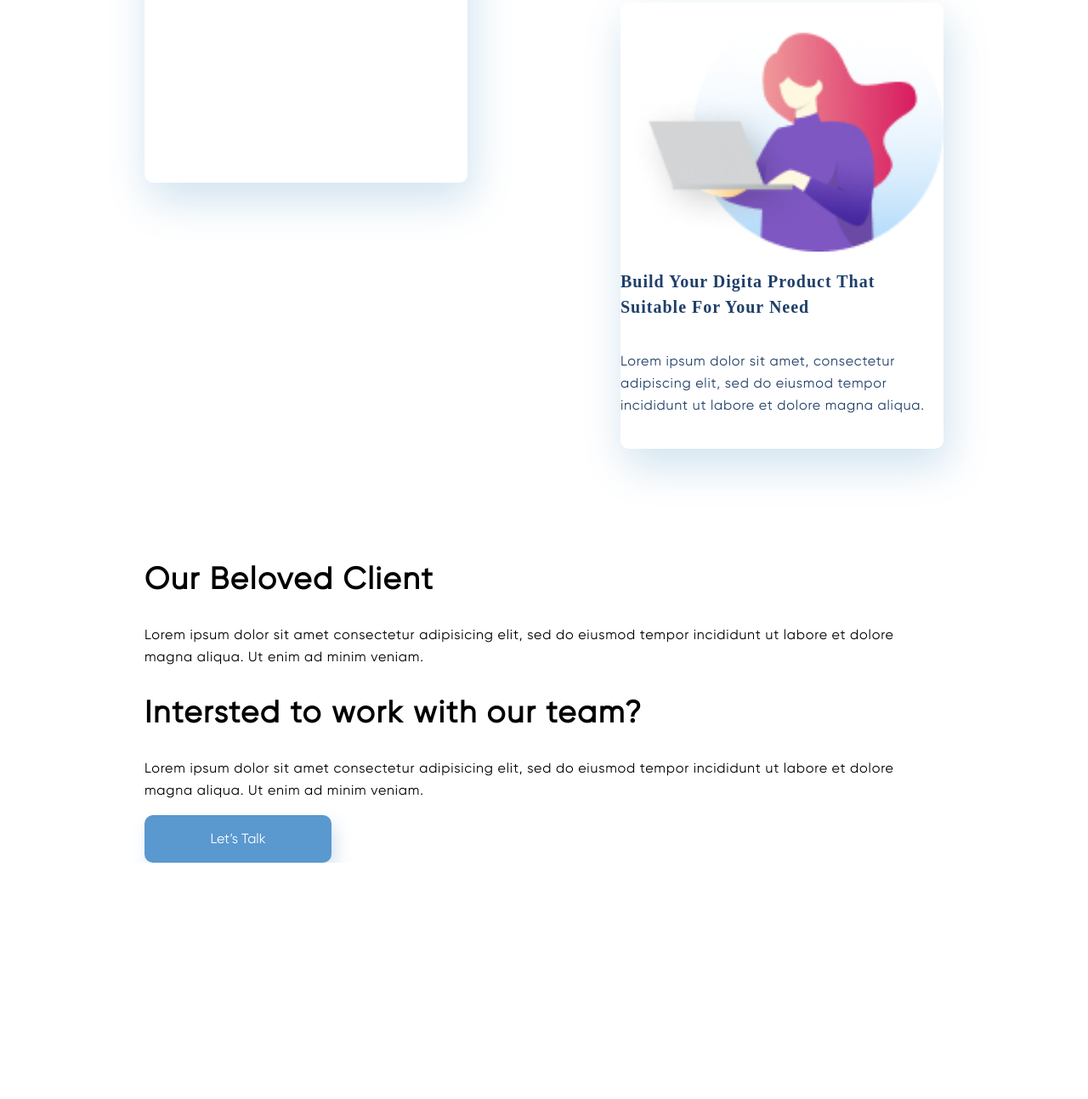
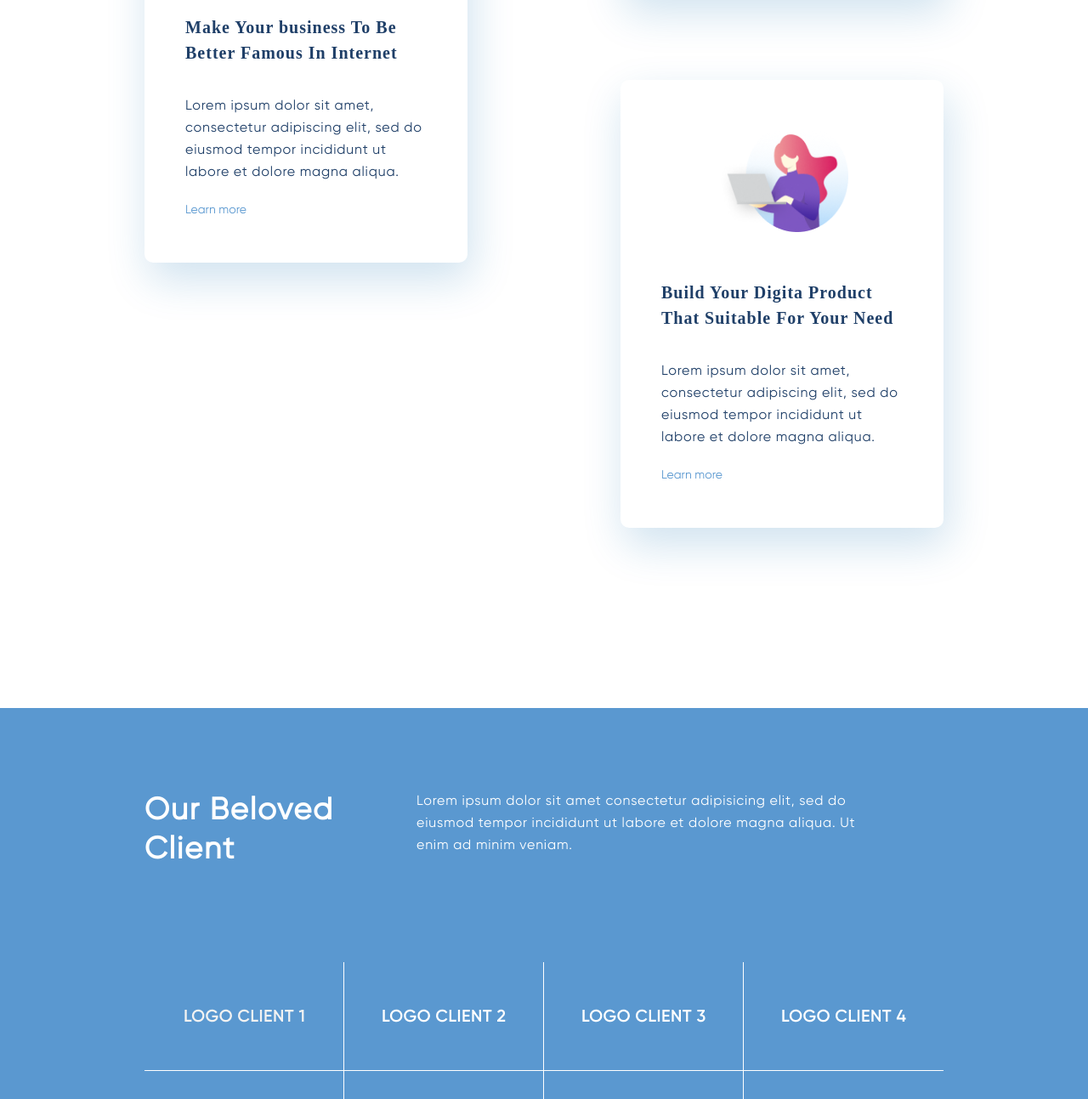
Before and after one commit to nat-gette/test-de-landingpage, a website: page src/index.html in a window 1280 px wide. Shown: the part 1507-2800 px from the top of the page at 85% size. Before the commit the page ends 2522 px from the top, so only its background shows below. Drawn offline with nearby package versions, Linux system fonts and the light colour scheme; files that its build step writes are made by us from their sources; files whose address does not match are found by name.

Commit message:
added seckond and third section(the main part of them)

```diff
--- a/src/index.html
+++ b/src/index.html
@@ -34,24 +34,24 @@
         <div class="about__infoBlock-section">
             <div class="about__infoBlock-column-left">
                 <div class=" about__infoBlock">
-                    <img class="about__infoBlock-img" src="img/about-first.png" alt="">
+                    <img class="about__infoBlock-img img-about-first" src="img/about-first.png" alt="">
                     <h3 class="about__infoBlock-title"> Make Your business To Be Better Famous In Internet </h3>
                     <p class="about__infoBlock-text infoP-text">Lorem ipsum dolor sit amet, consectetur adipiscing elit, sed do eiusmod tempor incididunt ut labore et dolore magna aliqua. </p>
-                    <link class="about__infoBlock-link" rel="stylesheet" href="">
+                    <a class="about__infoBlock-link" href="">Learn more</a>
                 </div>
             </div>
             <div class="about__infoBlock-column-right">
                 <div class=" about__infoBlock">
-                    <img class="about__infoBlock-img" src="img/about-second.png" alt="">
+                    <img class="about__infoBlock-img img-about-second" src="img/about-second.png" alt="">
                     <h3 class="about__infoBlock-title"> Bring Technology To Your Comfrotable Home </h3>
                     <p class="about__infoBlock-text infoP-text">Lorem ipsum dolor sit amet, consectetur adipiscing elit, sed do eiusmod tempor incididunt ut labore et dolore magna aliqua. </p>
-                    <link class="about__infoBlock-link" rel="stylesheet" href="">
+                    <a class="about__infoBlock-link" href="">Learn more</a>
                 </div>
                 <div class=" about__infoBlock">
-                    <img class="about__infoBlock-img" src="img/about-third.png" alt="">
+                    <img class="about__infoBlock-img img-about-thitd" src="img/about-third.png" alt="">
                     <h3 class="about__infoBlock-title"> Build Your Digita Product That Suitable For Your Need</h3>
                     <p class="about__infoBlock-text infoP-text">Lorem ipsum dolor sit amet, consectetur adipiscing elit, sed do eiusmod tempor incididunt ut labore et dolore magna aliqua. </p>
-                    <link class="about__infoBlock-link" rel="stylesheet" href="">
+                    <a class="about__infoBlock-link" href="">Learn more</a>
                 </div>
             </div>
         </div>
@@ -63,6 +63,34 @@
         <div class="clients-header">
             <h2 class="clients-header__title section-title" >Our Beloved Client</h2>
             <p class="clients-header__text infoP-text">Lorem ipsum dolor sit amet consectetur adipisicing elit, sed do eiusmod tempor incididunt ut labore et dolore magna aliqua. Ut enim ad minim veniam.</p>
+        </div>
+        <div class="clients-space">
+            <ul class="clients-space__list">
+                <li class="clients-space__item  border-bottom border-right">
+                    <img src="img/LOGO CLIENT 1.png" alt="Logo Client 1">
+                </li>
+                <li class="clients-space__item  border-bottom border-right">
+                    <img src="img/LOGO CLIENT 2.png" alt="Logo Client 2">
+                </li>
+                <li class="clients-space__item border-bottom border-right">
+                    <img src="img/LOGO CLIENT 3.png" alt="Logo Client 3">
+                </li>
+                <li class="clients-space__item border-bottom">
+                    <img src="img/LOGO CLIENT 4.png" alt="Logo Client 4">
+                </li>
+                <li class="clients-space__item border-right">
+                    <img src="img/LOGO CLIENT 5.png" alt="Logo Client 5">
+                </li>
+                <li class="clients-space__item border-right">
+                    <img src="img/LOGO CLIENT 6.png" alt="Logo Client 6">
+                </li>
+                <li class="clients-space__item border-right">
+                    <img src="img/LOGO CLIENT 7.png" alt="Logo Client 7">
+                </li>
+                <li class="clients-space__item">
+                    <a class="clients-space__link" href="">More Clients</a>
+                </li>
+            </ul>
         </div>
     </div>
 </section>
--- a/src/style/about.scss
+++ b/src/style/about.scss
@@ -3,6 +3,7 @@
   display: flex;
   justify-content: space-between;
   align-items:center ;
+  margin-bottom: 112px;
 }
 .about__infoBlock-column-right{
     display: flex;
@@ -10,19 +11,39 @@
     justify-content: space-between;
 }
 .about__infoBlock {
-    display: flex;
-    flex-direction: column;
+   display: flex;
+   flex-direction: column;
     margin-bottom: 100px;
+    padding: 48px;
     width: 380px;
-    height: 525px;
+    // height: 525px;
     background: #FFFFFF;
     box-shadow: 5px 20px 50px rgba(16, 112, 177, 0.2);
     border-radius: 10px;
 }
 .about__title{
-    color: $deep-blue;
+    position: relative;
+    top: 160px;
+    width: 360px;
+    color: $dark-blue;
+}
+.about__infoBlock-img{
+    align-self: center;
+    margin-bottom: 56px;
+}
+.img-about-first{
+    width: 182px;
+    height: 132px;
+}
+.img-about-second{
+    margin-top: -80px;
+}
+.img-about-thitd{
+    width: 156px;
+    height: 131px;
 }
 .about__infoBlock-title{
+    margin: 0 0 18px 0;
     font-size: 20px;
     line-height: 30px;
     letter-spacing: 0.05em;
@@ -31,3 +52,10 @@
 .about__infoBlock-text{
     color: $deep-blue;
 }
+.about__infoBlock-link{
+    font-family: gilory;
+    font-size: 14px;
+    line-height: 30px;
+    color: $blue;
+    text-decoration: none;
+}
--- a/src/style/clients.scss
+++ b/src/style/clients.scss
@@ -0,0 +1,50 @@
+.clients{
+    background-color: $blue;
+}
+.clients__wrap{
+    color: $white;
+}
+.clients-header{
+    display: flex;
+    justify-content: space-between;
+    padding: 96px 0 111px 0;
+}
+.clients-header__title {
+    margin: 0 97px 0 0;
+    min-width: 223px;
+}
+.clients-header__text{
+    margin: 0;
+    padding: 0 80px 0 0;
+}
+.clients-space{
+    padding-bottom: 125px;
+}
+.clients-space__list{
+    display: flex;
+    flex-wrap: wrap;
+    margin: 0;
+    padding: 0;
+    list-style: none;
+}
+.clients-space__item{
+    width: 25%;
+    height: 128px;
+    display: flex;
+    justify-content: center;
+    align-items: center;
+}
+.clients-space__link{
+    font-family: gilory;
+    font-size: 20px;
+    line-height: 46px;
+    letter-spacing: 0.02em;
+    color: $white;
+    text-decoration: none;
+}
+.border-right{
+    border-right:  1px solid $white;
+}
+.border-bottom{
+    border-bottom: 1px solid $white;
+}
--- a/src/style/main.scss
+++ b/src/style/main.scss
@@ -2,6 +2,7 @@
 @import "fonts.scss";
 
 $deep-blue: #1F3F68;
+$dark-blue:  #316099;
 $blue: #5A98D0;
 $white: #ffffff;
 
@@ -52,3 +53,4 @@ body {
 @import "header.scss";
 @import "primary.scss";
 @import "about.scss";
+@import "clients.scss"
```
Also changed, not shown: src/img/Group 5.7.png (added), src/img/LOGO CLIENT 1.png (added), src/img/LOGO CLIENT 2.png (added), src/img/LOGO CLIENT 3.png (added), src/img/LOGO CLIENT 4.png (added), src/img/LOGO CLIENT 5.png (added), src/img/LOGO CLIENT 6.png (added), src/img/LOGO CLIENT 7.png (added).
